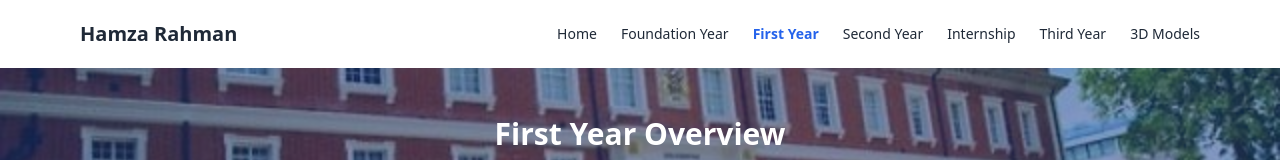
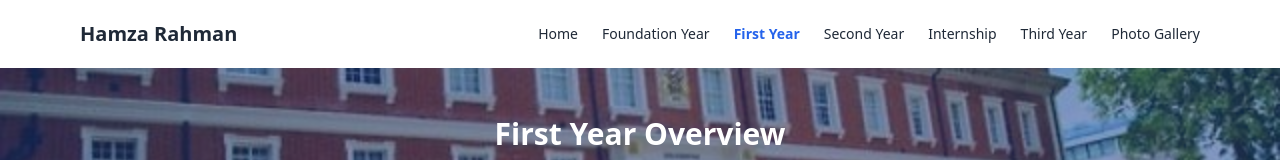
Before and after one commit to Hamza-Rahman10/portfolio, a plain HTML site: page first-year.html in a window 1280 px wide. Shown: the top 160 px of the page. Drawn offline with nearby package versions, Linux system fonts and the light colour scheme.

Commit message:
Commit 48 Fix up

```diff
--- a/first-year.html
+++ b/first-year.html
@@ -20,7 +20,7 @@
           <li><a href="second-year.html" class="hover:text-blue-600">Second Year</a></li>
           <li><a href="internship.html" class="hover:text-blue-600">Internship</a></li>
           <li><a href="third-year.html" class="hover:text-blue-600">Third Year</a></li>
-          <li><a href="3D-models.html" class="hover:text-blue-600">3D Models</a></li>
+          <li><a href="3D-models.html" class="hover:text-blue-600">Photo Gallery</a></li>
         </ul>
       </nav>
     </div>
```
Also changed, not shown: 3D-models.html (+2 -1 lines), foundation.html (+1 -1 lines), index.html (+1 -1 lines), internship.html (+1 -1 lines), second-year.html (+1 -1 lines), Nomad/batman.JPEG (added).
